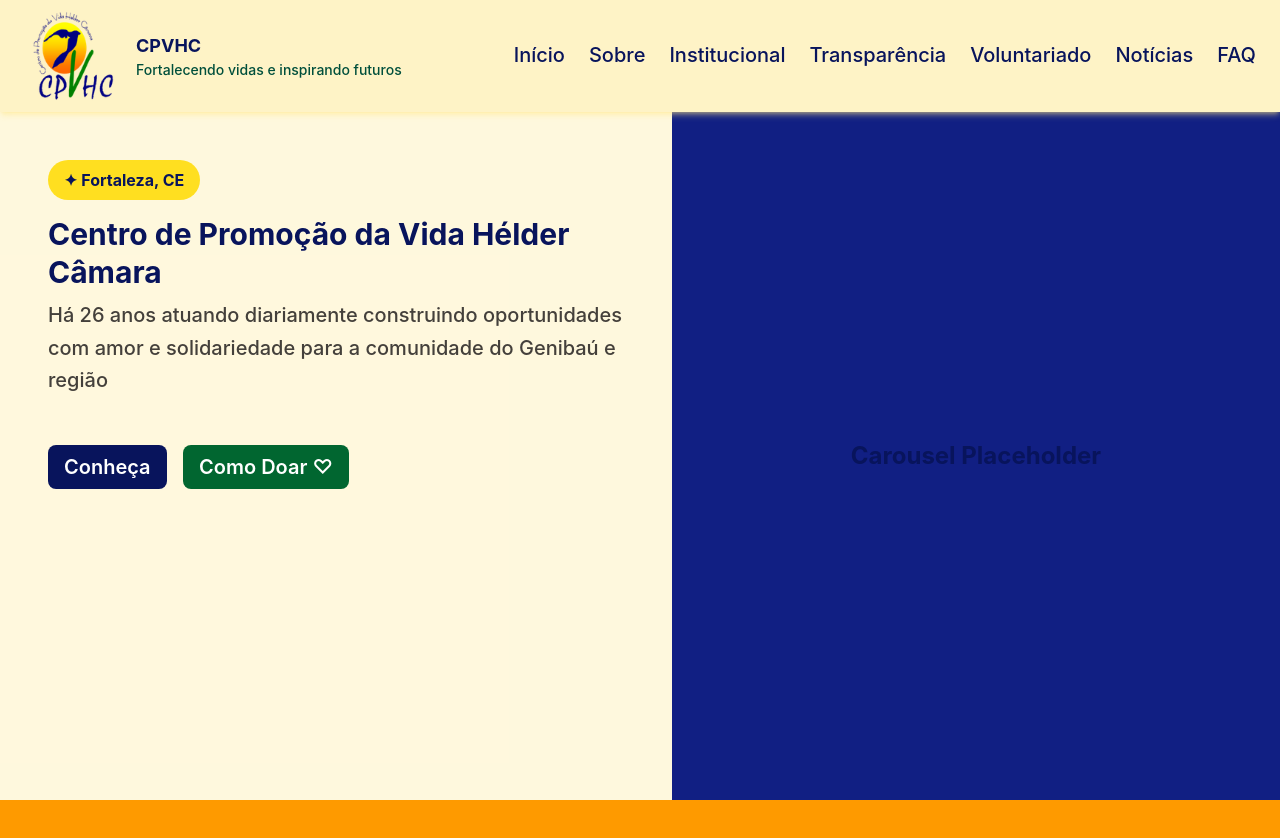
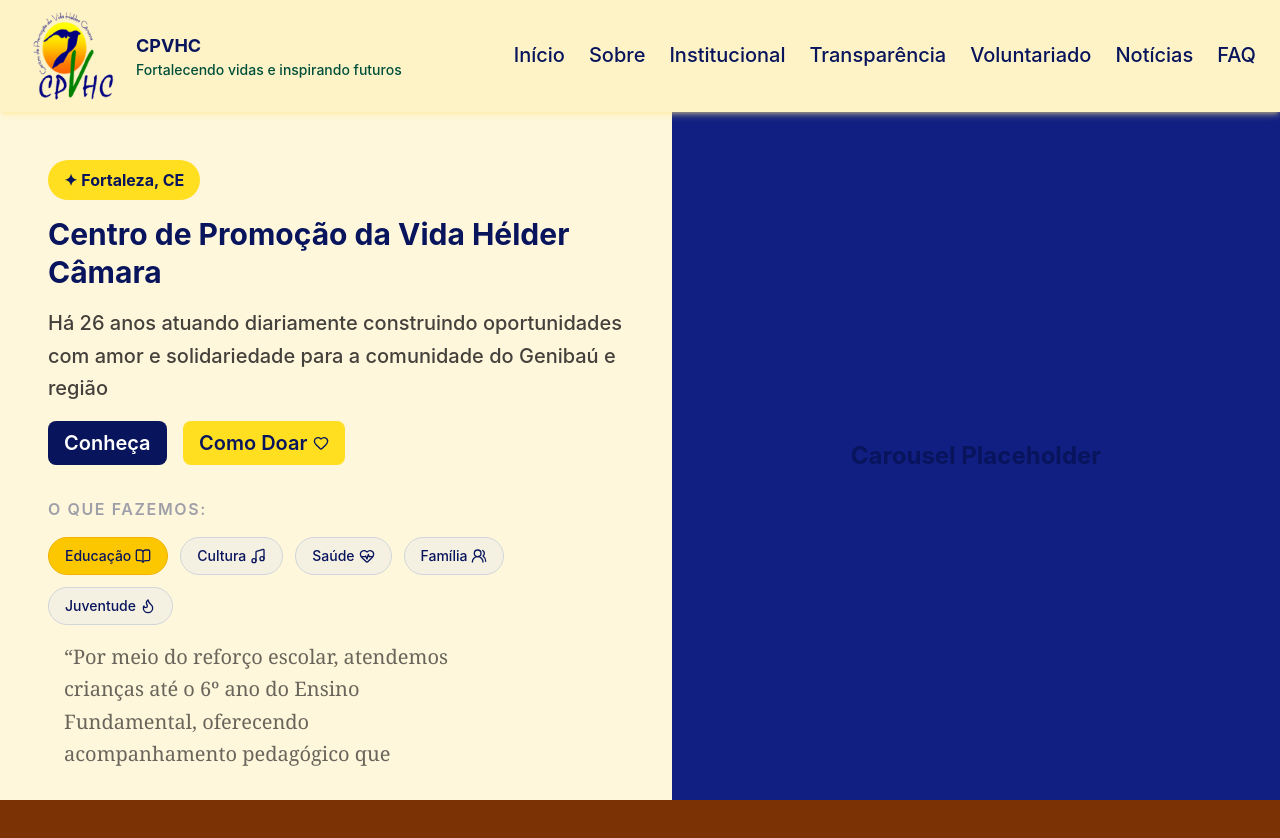
Before and after one commit to Myzoulz/Next.js-Tailwind-Centro-de-Promocao-da-Vida-Helder-Camara, a Next.js app: page / in a window 1280 px wide. Shown: the top 838 px of the page. Built offline with nearby package versions, Linux system fonts and the light colour scheme.

Commit message:
create-HeroNav

```diff
--- a/app/globals.css
+++ b/app/globals.css
@@ -6,6 +6,14 @@
     --color-brand-800: #111f83;
     --color-brand-900: #08145C;
     --color-brand-950: #040938;
+}
+
+.btn-nav {
+    @apply bg-gray-200/40 border border-gray-300 hover:bg-gray-300 text-brand-900 cursor-pointer py-2 px-4 rounded-full flex items-center gap-1 hover:-translate-y-[1px] transition-transform;
+}
+
+.btn-nav-active {
+    @apply bg-yellow-400 hover:bg-yellow-500 border-yellow-500;
 }
 
 @keyframes slideIn {
--- a/app/layout.tsx
+++ b/app/layout.tsx
@@ -27,7 +27,7 @@ export default function RootLayout({
       lang="en"
       className={`${geistSans.variable} ${geistMono.variable} h-full antialiased`}
     >
-      <body className="min-h-full flex flex-col">{children}</body>
+      <body className="min-h-full flex flex-col bg-amber-100/60">{children}</body>
     </html>
   );
 }
--- a/app/page.tsx
+++ b/app/page.tsx
@@ -1,5 +1,6 @@
 import Header from "@/components/Header";
 import Hero from '../components/Hero/index';
+import HeroNav from "@/components/Hero/HeroNav";
 
 export default function Home() {
   return (
@@ -8,8 +9,10 @@ export default function Home() {
         <Header />
         <Hero />
       </section>
-
-      <section className="h-dvh w-full bg-amber-500">
+      <div className="block md:hidden mt-4 px-8">
+          <HeroNav />
+      </div>
+      <section className="h-dvh w-full bg-amber-900">
       </section>
     </main>
   );
--- a/components/Header/NavMobile.tsx
+++ b/components/Header/NavMobile.tsx
@@ -12,7 +12,7 @@ export default function NavMobile({ open, onToggle, onClose }: NavMobileProps) {
     return (
         <>
             <button
-                className="lg:hidden text-indigo-900 hover:text-indigo-950 transition-colors"
+                className="lg:hidden text-brand-900 hover:text-brand-950 transition-colors"
                 onClick={onToggle}
                 aria-label="Abrir menu"
             >
@@ -20,14 +20,14 @@ export default function NavMobile({ open, onToggle, onClose }: NavMobileProps) {
             </button>
 
             {open && (
-                <div className="absolute top-28 left-0 w-full bg-amber-100 border-t border-amber-200 lg:hidden">
+                <div className="absolute top-28 left-0 w-full bg-amber-100 border-t border-amber-200 lg:hidden z-50">
                     <nav className="flex flex-col px-6 pb-4">
                         {navLinks.map((link) => (
                             <Link
                                 key={link.href + link.label}
                                 href={link.href}
                                 onClick={onClose}
-                                className="py-3 text-lg font-medium text-indigo-900 hover:text-indigo-950 border-b border-amber-200 last:border-none transition-colors duration-200"
+                                className="py-3 text-lg font-medium text-brand-900 hover:text-brand-950 border-b border-amber-200 last:border-none transition-colors duration-200"
                             >
                                 {link.label}
                             </Link>
--- a/components/Hero/HeroContent.tsx
+++ b/components/Hero/HeroContent.tsx
@@ -1,25 +1,34 @@
 "use client";
+
+import HeroNav from "./HeroNav";
+import {Heart} from "lucide-react";
 
 export default function HeroContent() {
     return (
-        <section className="full h-full flex-col justify-center gap-4 px-12">
-            <button className="bg-yellow-300 hover:bg-yellow-400/70 py-2 px-4 rounded-full mt-12 cursor-pointer animate-fadeSlide [animation-duration:2000ms]"
-            onClick={() => window.open('https://maps.app.goo.gl/q5sFNZhgGDZAsymM6', '_blank')}>
+        <section className="h-full flex flex-col justify-center gap-4 px-12 overflow-hidden">
+            <button
+                className="bg-yellow-300 hover:bg-yellow-400/70 py-2 px-4 rounded-full mt-12 cursor-pointer animate-fadeSlide [animation-duration:2000ms] self-start"
+                onClick={() => window.open('https://maps.app.goo.gl/q5sFNZhgGDZAsymM6', '_blank')}
+            >
                 <span className="text-sm lg:text-base font-bold text-brand-900">✦ Fortaleza, CE</span>
             </button>
-            <h1 className="text-2xl lg:text-3xl font-bold text-brand-900 leading-tight mt-4 animate-fadeSlide [animation-duration:1200ms]" >
+            <h1 className="text-2xl lg:text-3xl font-bold text-brand-900 leading-tight animate-fadeSlide [animation-duration:1200ms]">
                 Centro de Promoção da Vida Hélder Câmara
             </h1>
-            <h2 className="text-base lg:text-xl font-medium text-stone-700 leading-relaxed mt-2 animate-fadeSlide [animation-duration:2500ms]">
+            <h2 className="text-base lg:text-xl font-medium text-stone-700 leading-relaxed animate-fadeSlide [animation-duration:2500ms]">
                 Há 26 anos atuando diariamente construindo oportunidades com amor e solidariedade para a comunidade do Genibaú e região
             </h2>
-            <div className="flex flex-row gap-4 mb-4 text-base lg:text-xl font-semibold">
-                <button className="bg-brand-900 hover:bg-brand-950 text-white py-2 px-4 rounded-lg mt-12 cursor-pointer animate-zoomIn [animation-duration:2000ms]">
+            <div className="flex flex-row gap-4 mb-4 text-base lg:text-xl font-semibold shrink-0">
+                <button className="bg-brand-900 hover:bg-brand-950 text-white py-2 px-4 rounded-lg cursor-pointer animate-zoomIn [animation-duration:2000ms]">
                     <span>Conheça</span>
                 </button>
-                <button className="bg-green-800 hover:bg-green-900 text-white py-2 px-4 rounded-lg mt-12 cursor-pointer animate-zoomIn [animation-duration:2000ms]">
-                    <span>Como Doar ♡</span>
+                <button className="bg-yellow-300 hover:bg-yellow-400/70 text-brand-900 py-2 px-4 rounded-lg cursor-pointer animate-zoomIn [animation-duration:2000ms]">
+                    <span className="flex items-center gap-1.5">Como Doar <Heart className="w-4 h-4" /></span>
                 </button>
+            </div>
+
+            <div className="hidden md:flex flex-col min-h-0 flex-1 overflow-hidden">
+                <HeroNav />
             </div>
         </section>
     );
--- /dev/null
+++ b/components/Hero/HeroNav.tsx
@@ -0,0 +1,43 @@
+"use client";
+import { useState } from "react";
+import { HeartPulse, UsersRound, Music, Flame, BookOpen } from "lucide-react";
+import { LucideIcon } from "lucide-react";
+
+const navItems: { label: string; icon: LucideIcon; conteudo: string }[] = [
+    { label: "Educação", icon: BookOpen, conteudo: "Por meio do reforço escolar, atendemos crianças até o 6º ano do Ensino Fundamental, oferecendo acompanhamento pedagógico que contribui para o fortalecimento da aprendizagem e o desenvolvimento de habilidades essenciais para sua trajetória escolar." },
+    { label: "Cultura", icon: Music, conteudo: "Por meio do projeto Arte na Quebrada, oferecemos oficinas de Percussão, Graffiti, Poesia Subversiva e Hip-Hop. Também temos Ballet Clássico gratuito, ampliando o acesso à arte e fortalecendo a cultura na periferia. As atividades estimulam a criatividade, a disciplina e a expressão de crianças, adolescentes e jovens." },
+    { label: "Saúde", icon: HeartPulse, conteudo: "Oferecemos atendimentos gratuitos de fisioterapia, psicologia e psicomotricidade, promovendo a saúde física, mental e o desenvolvimento integral de crianças, adolescentes e adultos, com atenção especial às crianças neurodivergentes." },
+    { label: "Família", icon: UsersRound, conteudo: "Apoiamos famílias em situação de vulnerabilidade por meio da distribuição de 100 marmitas diárias com apoio do programa Ceará Sem Fome, ações de solidariedade e acolhimento comunitário. Durante a pandemia e em períodos de enchentes provocadas pelo Rio Maranguapinho, também oferecemos assistência e abrigo a famílias afetadas." },
+    { label: "Juventude", icon: Flame, conteudo: "Em parceria com o coletivo Juventude com Arte, realizamos atividades culturais, educativas e comunitárias que valorizam os talentos locais, estimulam a cidadania e incentivam a juventude a atuar de forma ativa na construção de uma comunidade mais justa, criativa e solidária." },
+];
+
+export default function HeroNav() {
+    const [selected, setSelected] = useState("Educação");
+    const itemSelecionado = navItems.find((item) => item.label === selected);
+
+    return (
+        <section className="flex flex-col mb-6 min-h-0 flex-1 overflow-hidden">
+            <h2 className="text-base font-semibold tracking-widest text-zinc-400 mb-4 uppercase shrink-0">
+                O que fazemos:
+            </h2>
+
+            <div className="flex flex-wrap gap-3 text-sm font-medium shrink-0">
+                {navItems.map(({ label, icon: Icon }) => (
+                    <button
+                        key={label}
+                        onClick={() => setSelected(label)}
+                        className={`btn-nav ${selected === label ? "btn-nav-active" : ""}`}
+                    >
+                        {label} <Icon className="w-4 h-4" />
+                    </button>
+                ))}
+            </div>
+
+            <div className="mt-4 min-h-0 flex-1 overflow-y-auto">
+                <p className="text-base lg:text-lg xl:text-xl 2xl:text-2xl text-stone-700/80 leading-relaxed max-w-md font-serif font-medium px-1 lg:px-4">
+                    {'“' + itemSelecionado?.conteudo + '”'}
+                </p>
+            </div>
+        </section>
+    );
+}
--- a/components/Hero/index.tsx
+++ b/components/Hero/index.tsx
@@ -3,11 +3,13 @@ import HeroContent from "./HeroContent";
 
 export default function Hero() {
     return (
-        <section className="h-[calc(100dvh-112px)] w-full bg-amber-100/60 flex items-center">
-            <div className="w-full h-full flex flex-col md:flex-row">
-                <HeroContent />
-                <Carousel />
-            </div>
-        </section>
+        <main>
+            <section className="h-[calc(100dvh-112px)] w-full flex items-center">
+                <div className="w-full h-full flex flex-col md:flex-row">
+                    <HeroContent />
+                    <Carousel />
+                </div>
+            </section>
+        </main>
     );
 }
--- a/package.json
+++ b/package.json
@@ -9,6 +9,7 @@
     "lint": "eslint"
   },
   "dependencies": {
+    "embla-carousel-react": "^8.6.0",
     "lucide-react": "^1.17.0",
     "next": "16.2.6",
     "postcss": "^8.5.15",
```
Also changed, not shown: 1 other file (tests, documents, lock files or other folders).
